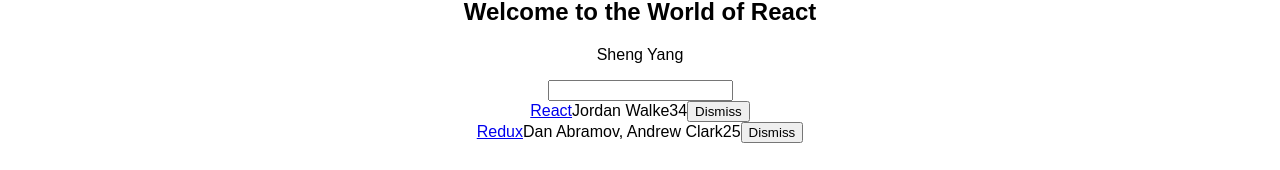
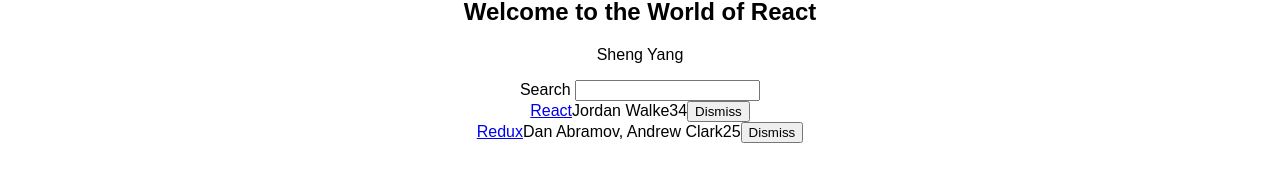
Before and after one commit to WillieYang/hackernews, a React (Create React App) app: page / in a window 1280 px wide. Shown: the part 212-382 px from the top of the page. Built offline with nearby package versions, Linux system fonts and the light colour scheme.

Commit message:
Composable Components(making use of children prop)

```diff
--- a/src/App.js
+++ b/src/App.js
@@ -59,7 +59,8 @@ class App extends Component {
         <Search
           value={ searchTerm }
           onChange={this.onSearchChange}
-        />
+        > Search
+        </Search>
         <Table
           list={ list }
           pattern={ searchTerm }
@@ -95,10 +96,10 @@ class App extends Component {
 
 class Search extends  Component {
   render() {
-    const { value, onChange } = this.props;
+    const { value, onChange, children } = this.props;
     return (
       <form>
-        <input
+        { children } <input
           type="text"
           value={value}
           onChange={onChange}
```
